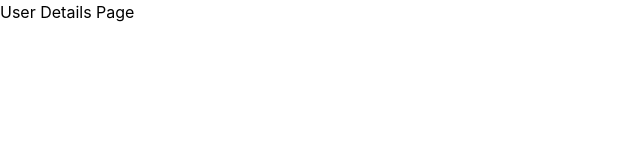
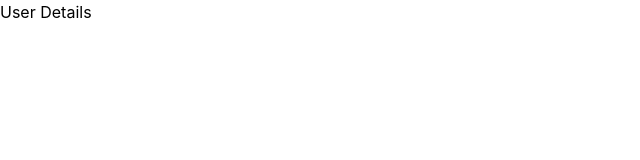
Before and after one commit to addepalli-bhavana/nexus-user-hub, a React (Vite) app: page /users/1 in a window 1280 px wide. Shown: the top 160 px of the page, without its empty margins (0-640 px from the left). Built offline with nearby package versions, Linux system fonts and the light colour scheme.

Commit message:
Create folder structure for components and pages

```diff
--- a/src/App.jsx
+++ b/src/App.jsx
@@ -1,11 +1,13 @@
 import { BrowserRouter, Routes, Route } from 'react-router-dom'
+import Dashboard from './pages/Dashboard'
+import UserDetails from './pages/UserDetails'
 
 function App() {
   return (
     <BrowserRouter>
       <Routes>
-        <Route path="/" element={<div>Dashboard Page</div>} />
-        <Route path="/users/:id" element={<div>User Details Page</div>} />
+        <Route path="/" element={<Dashboard />} />
+        <Route path="/users/:id" element={<UserDetails />} />
       </Routes>
     </BrowserRouter>
   )
--- /dev/null
+++ b/src/pages/Dashboard.jsx
@@ -0,0 +1,9 @@
+function Dashboard() {
+  return (
+    <div>
+      <h1>Dashboard</h1>
+    </div>
+  )
+}
+
+export default Dashboard
--- /dev/null
+++ b/src/pages/UserDetails.jsx
@@ -0,0 +1,9 @@
+function UserDetails() {
+  return (
+    <div>
+      <h1>User Details</h1>
+    </div>
+  )
+}
+
+export default UserDetails
```
